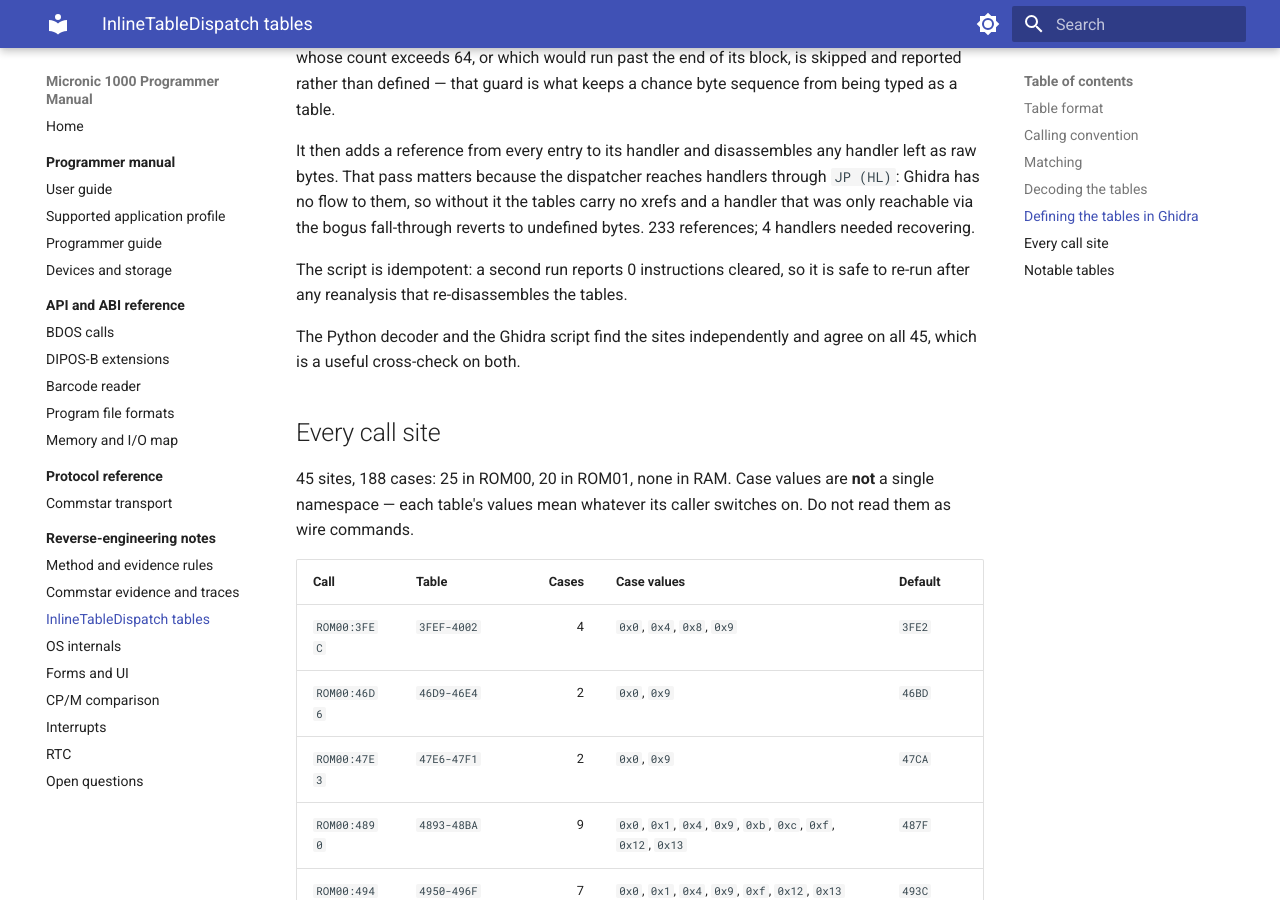
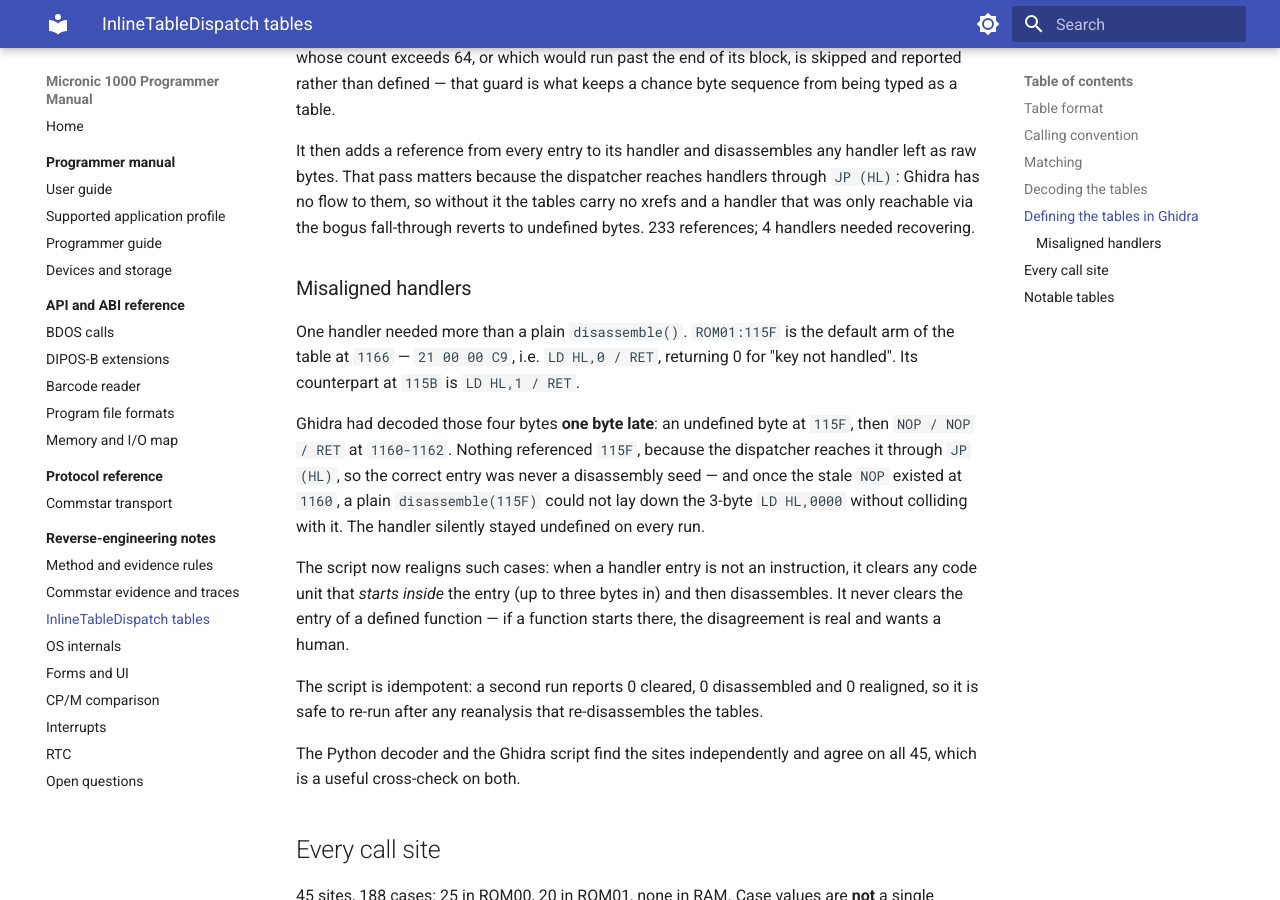
Before and after one commit to philpem/micronic1000, an MkDocs documentation site: the page built from doc/re-notes/inline-dispatch.md, in a window 1280 px wide and 900 px high, scrolled down 1734 px. Built offline with MkDocs 1.6.1 and Material for MkDocs 9.7.7, drawn with Linux system fonts in a browser that asks for light colours.

Commit message:
Repair the misaligned handler at ROM01:115F
The one handler that would not stay disassembled across runs of
DefineInlineTables.java. It is the default arm of the inline table at
ROM01:1166: bytes 21 00 00 C9 = LD HL,0 / RET, returning 0 for "key not
handled", paired with LD HL,1 / RET at 115B.

Ghidra had decoded those four bytes one byte late -- an undefined byte at
115F followed by NOP / NOP / RET at 1160-1162. The cause is the dispatcher
itself: it reaches handlers through JP (HL), so nothing referenced 115F and
the true entry was never a disassembly seed. Linear sweep started a byte
in. Once the stale NOP existed at 1160, a plain disassemble(115F) could not
lay down the 3-byte LD HL,0000 without colliding with it, so the handler
silently reverted every time.

DefineInlineTables.java now realigns such cases: when a handler entry is
not an instruction it clears any code unit that starts *inside* the entry
(up to three bytes in) before disassembling. It never clears the entry of a
defined function -- if a function starts there the disagreement is real and
wants a human, so it is left alone and reported. The script is now fully
idempotent: a second run reports 0 cleared, 0 disassembled, 0 realigned.

Reading the repaired table also identifies it. ROM01:1163 is the
field-editor key dispatch, reached by JP from ROM01:10DE with a
keyboard-ring byte in HL:

    0x0D -> 10E1   returns 1
    0x14 -> 10E5   sets ram:D463 = 1
    0xDB -> 10EF   reads ram:EB1A, points DE at ram:EC97
    default -> 115F  returns 0

0xDB is the raw counter-edit byte used to change the V24 Log-on Mode field,
and ram:EC97 is that form's 30-byte backing object -- so this is the same
path the V24 mode-1 emulator trace exercises, arrived at here from static
analysis instead. The 0x14 handler and ram:D463 remain unidentified.

Ghidra (saved): plates at ROM01:115F and ROM01:1163; 115F labelled
FieldKeyDispatch_Unhandled.

Co-Authored-By: Claude Opus 5 (1M context) <noreply@anthropic.com>
Claude-Session: https://claude.ai/code/session_01QBz9pn8cwR4hKVMeDTvs7x

```diff
--- a/doc/re-notes/inline-dispatch.md
+++ b/doc/re-notes/inline-dispatch.md
@@ -85,8 +85,29 @@ tables carry no xrefs and a handler that was only reachable via the bogus
 fall-through reverts to undefined bytes. 233 references; 4 handlers needed
 recovering.
 
-The script is idempotent: a second run reports 0 instructions cleared, so it
-is safe to re-run after any reanalysis that re-disassembles the tables.
+### Misaligned handlers
+
+One handler needed more than a plain `disassemble()`. `ROM01:115F` is the
+default arm of the table at `1166` — `21 00 00 C9`, i.e. `LD HL,0 / RET`,
+returning 0 for "key not handled". Its counterpart at `115B` is
+`LD HL,1 / RET`.
+
+Ghidra had decoded those four bytes **one byte late**: an undefined byte at
+`115F`, then `NOP / NOP / RET` at `1160-1162`. Nothing referenced `115F`,
+because the dispatcher reaches it through `JP (HL)`, so the correct entry was
+never a disassembly seed — and once the stale `NOP` existed at `1160`, a
+plain `disassemble(115F)` could not lay down the 3-byte `LD HL,0000` without
+colliding with it. The handler silently stayed undefined on every run.
+
+The script now realigns such cases: when a handler entry is not an
+instruction, it clears any code unit that *starts inside* the entry (up to
+three bytes in) and then disassembles. It never clears the entry of a defined
+function — if a function starts there, the disagreement is real and wants a
+human.
+
+The script is idempotent: a second run reports 0 cleared, 0 disassembled and
+0 realigned, so it is safe to re-run after any reanalysis that
+re-disassembles the tables.
 
 The Python decoder and the Ghidra script find the sites independently and
 agree on all 45, which is a useful cross-check on both.
```
Also changed, not shown: doc/research/TASKS.md (+21 -0 lines), 1 other file.
